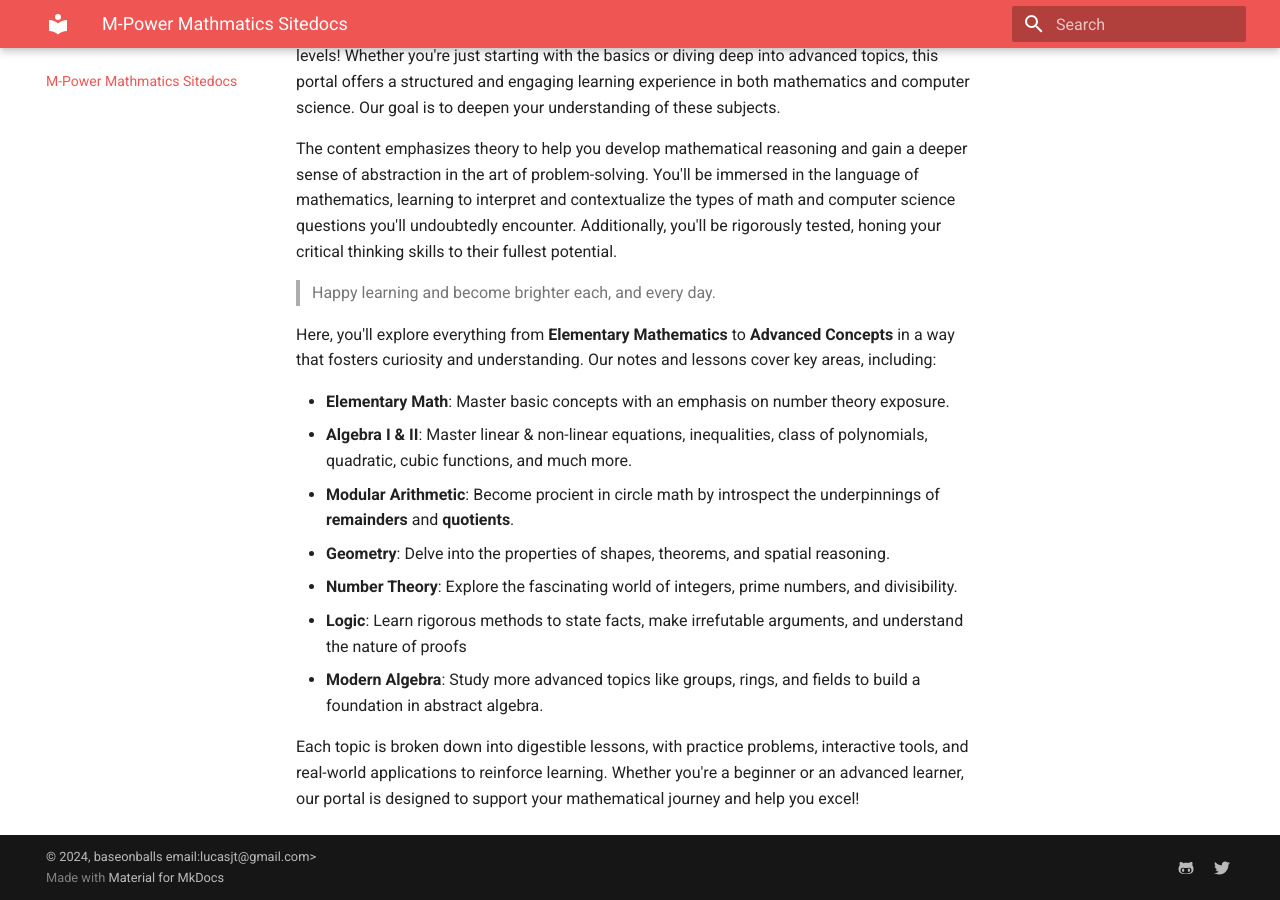
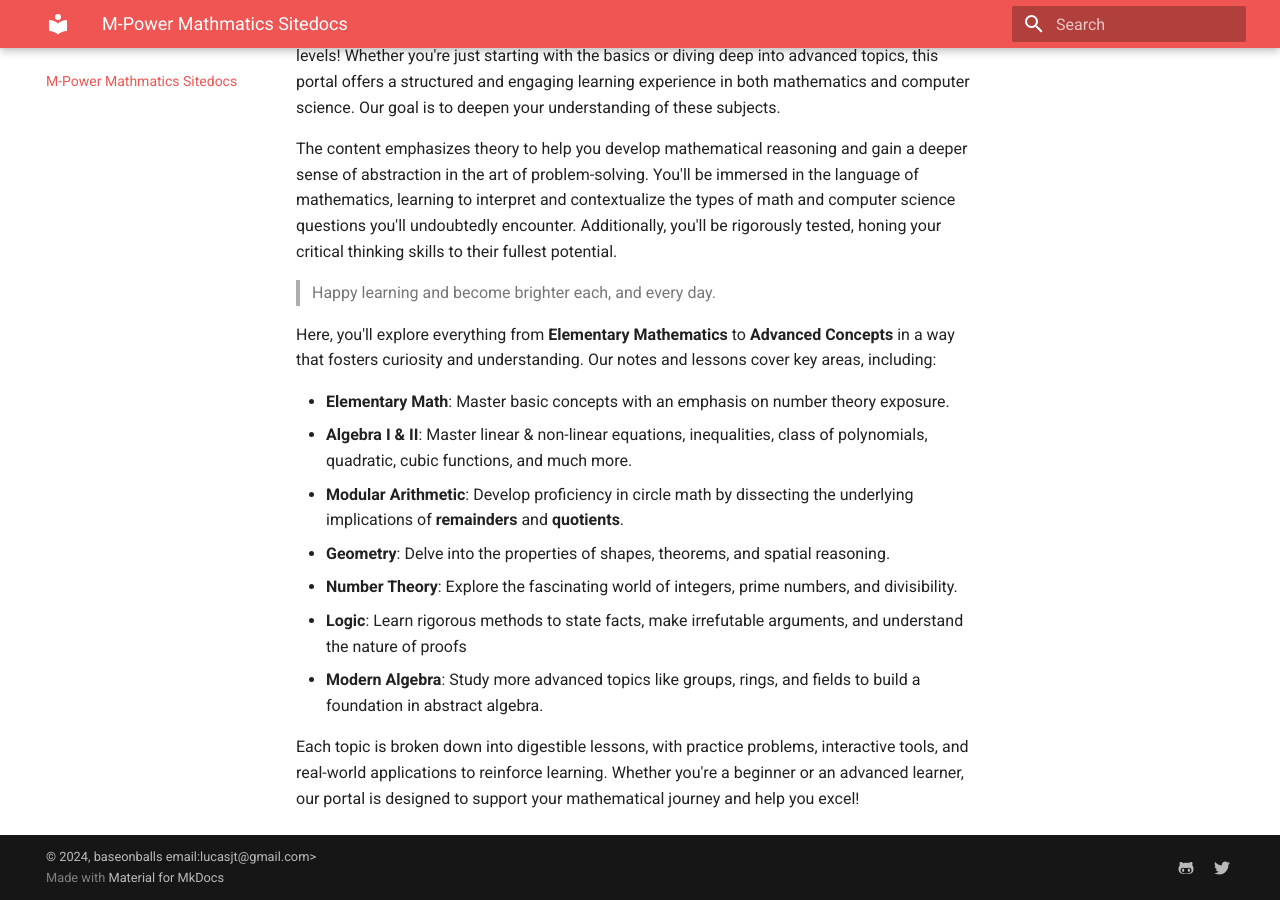
Before and after one commit to baseonballs/mpower-sitedocs, an MkDocs documentation site: the page built from site-docs/index.md, in a window 1280 px wide and 900 px high, scrolled down 773 px. Built offline with MkDocs 1.6.1 and Material for MkDocs 9.7.7, drawn with Linux system fonts in a browser that asks for light colours.

Commit message:
fixed content page.

```diff
--- a/site-docs/index.md
+++ b/site-docs/index.md
@@ -21,7 +21,7 @@ Here, you'll explore everything from **Elementary Mathematics** to **Advanced Co
 
 - **Elementary Math**: Master basic concepts with an emphasis on number theory exposure.
 - **Algebra I & II**: Master linear & non-linear equations, inequalities, class of polynomials, quadratic, cubic functions, and much more.
-- **Modular Arithmetic**: Become procient in circle math by introspect the underpinnings of **remainders** and **quotients**.
+- **Modular Arithmetic**: Develop proficiency in circle math by dissecting the underlying implications of **remainders** and **quotients**.
 - **Geometry**: Delve into the properties of shapes, theorems, and spatial reasoning.
 - **Number Theory**: Explore the fascinating world of integers, prime numbers, and divisibility.
 - **Logic**: Learn rigorous methods to state facts, make irrefutable arguments, and understand the nature of proofs
```
